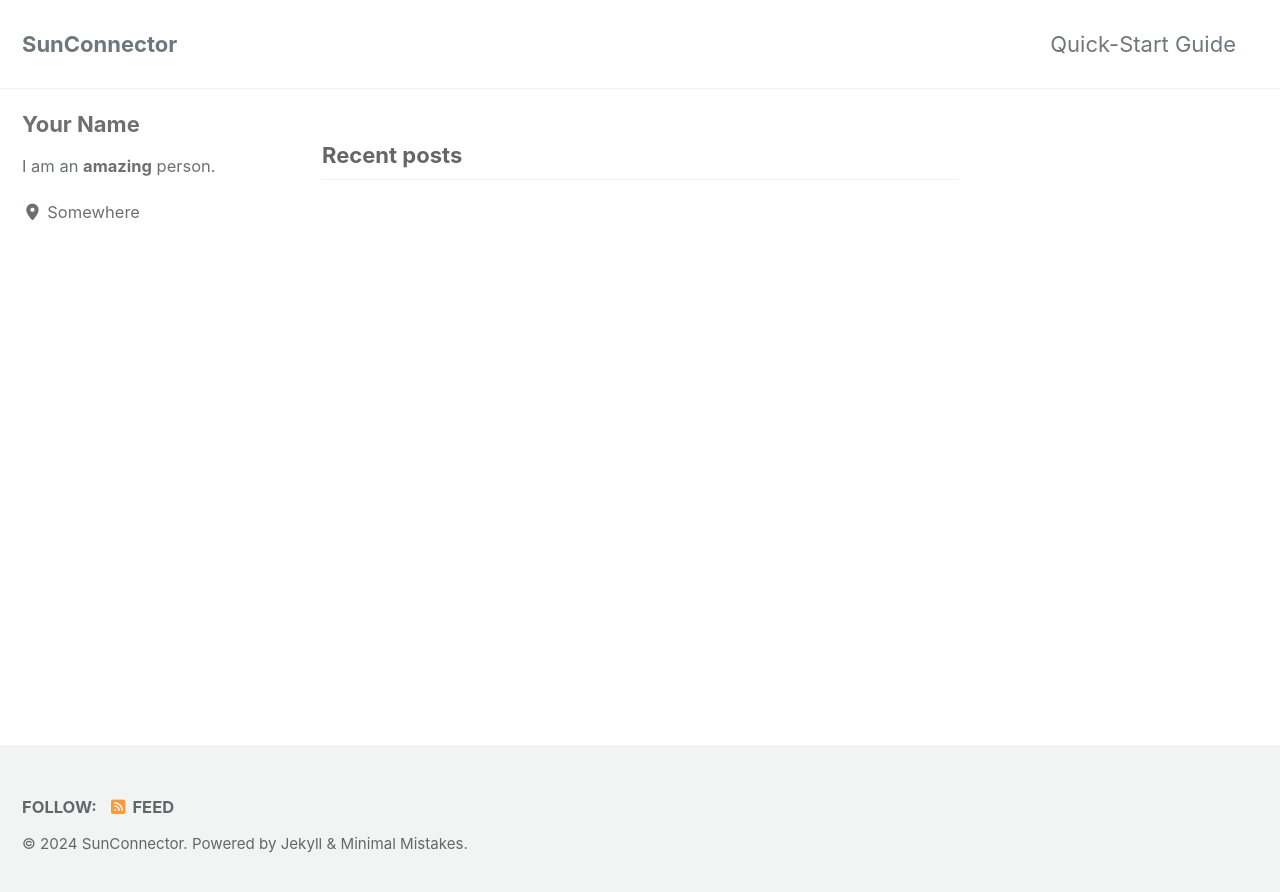
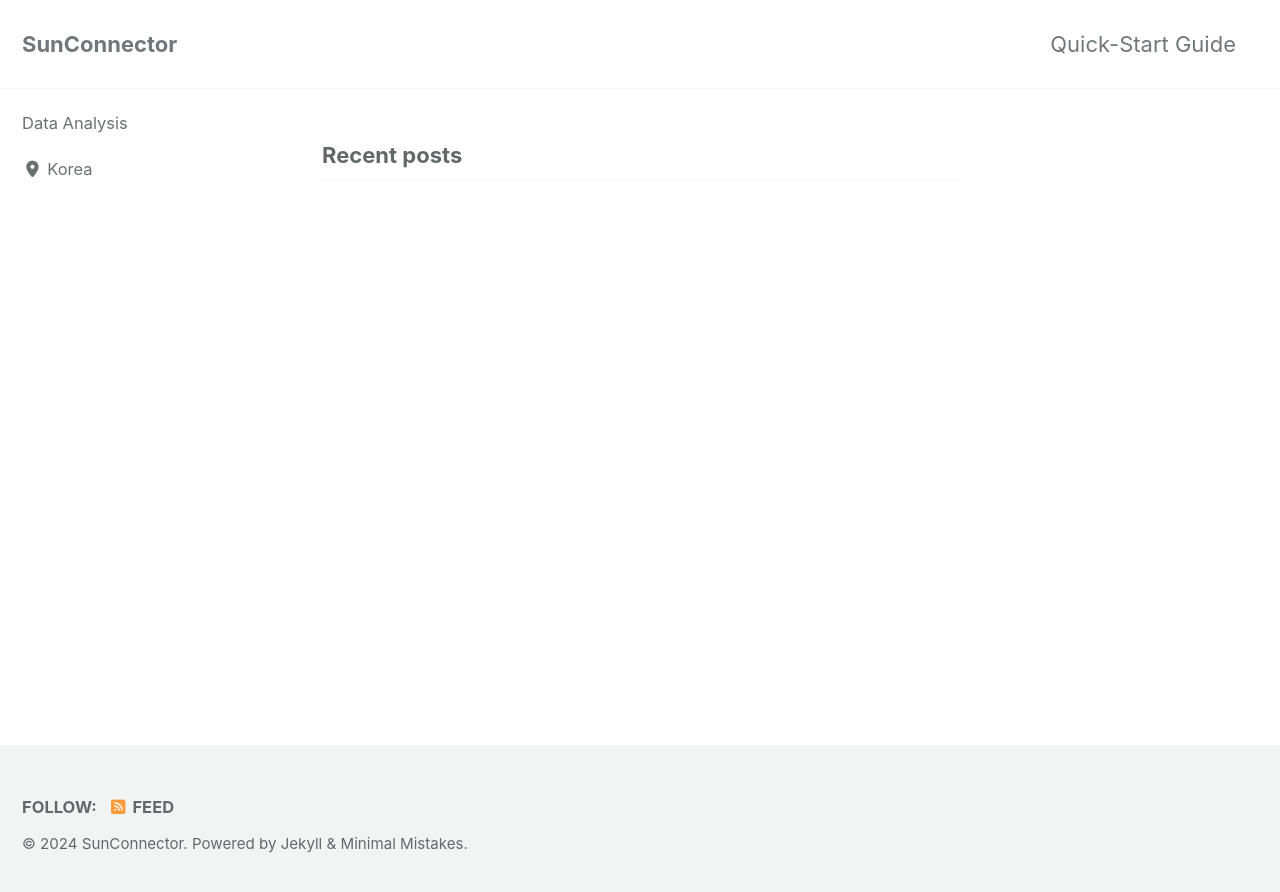
Before and after one commit to sunconnector/sunconnector.github.io, a Jekyll site: the page built from index.html, in a window 1280 px wide. Shown: the top 892 px of the page. Built offline with Jekyll 4.4.1, drawn with Linux system fonts in a browser that asks for light colours; cached includes are drawn as plain includes; the list of posts is cut into pages by our own code.

Commit message:
change name

```diff
--- a/_config.yml
+++ b/_config.yml
@@ -20,7 +20,7 @@ rtl                      : # true, false (default) # turns direction of the page
 title                    : "SunConnector"
 title_separator          : "-"
 subtitle                 : # site tagline that appears below site title in masthead
-name                     : "Your Name"
+name                     : # "Your Name"
 description              : "An amazing website."
 url                      : # the base hostname & protocol for your site e.g. "https://mmistakes.github.io"
 baseurl                  : # the subpath of your site, e.g. "/blog"
@@ -113,10 +113,10 @@ analytics:
 
 # Site Author
 author:
-  name             : "Your Name"
+  name             : # "Your Name"
   avatar           : # path of avatar image, e.g. "/assets/images/bio-photo.jpg"
-  bio              : "I am an **amazing** person."
-  location         : "Somewhere"
+  bio              : "Data Analysis"
+  location         : "Korea"
   email            :
   links:
     - label: "Email"
```
